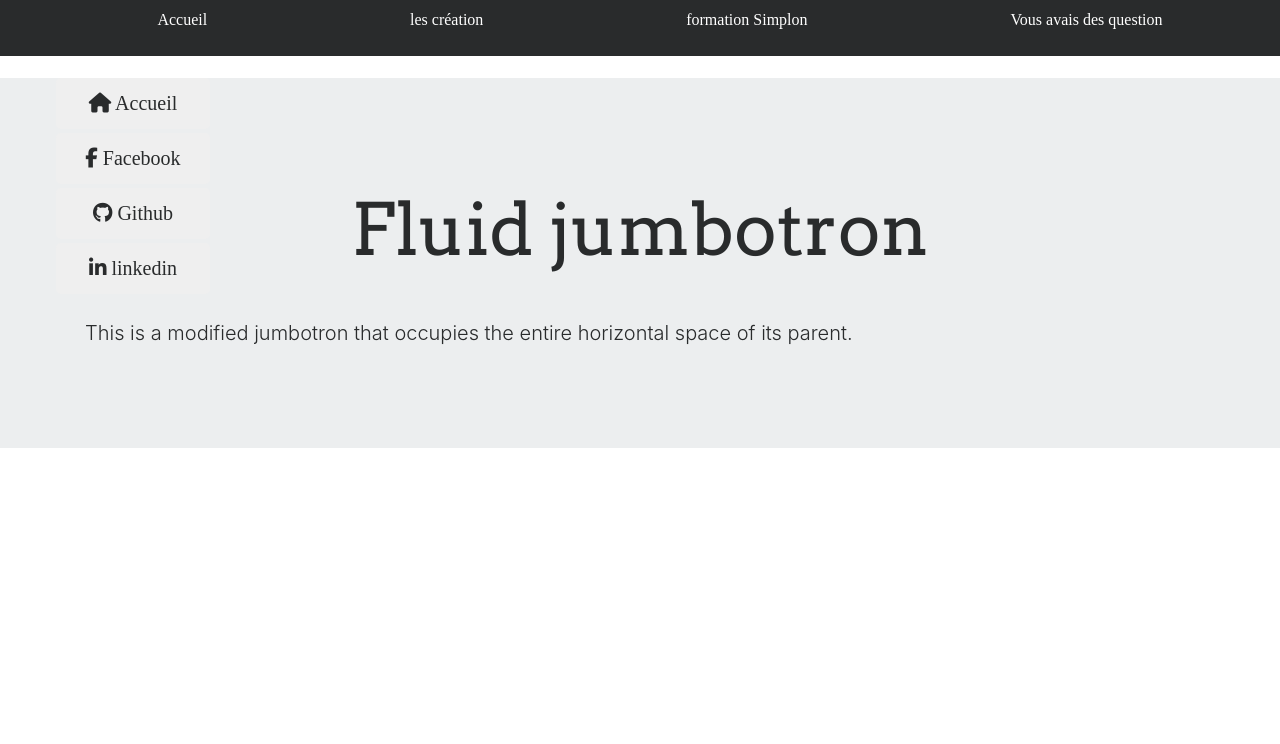
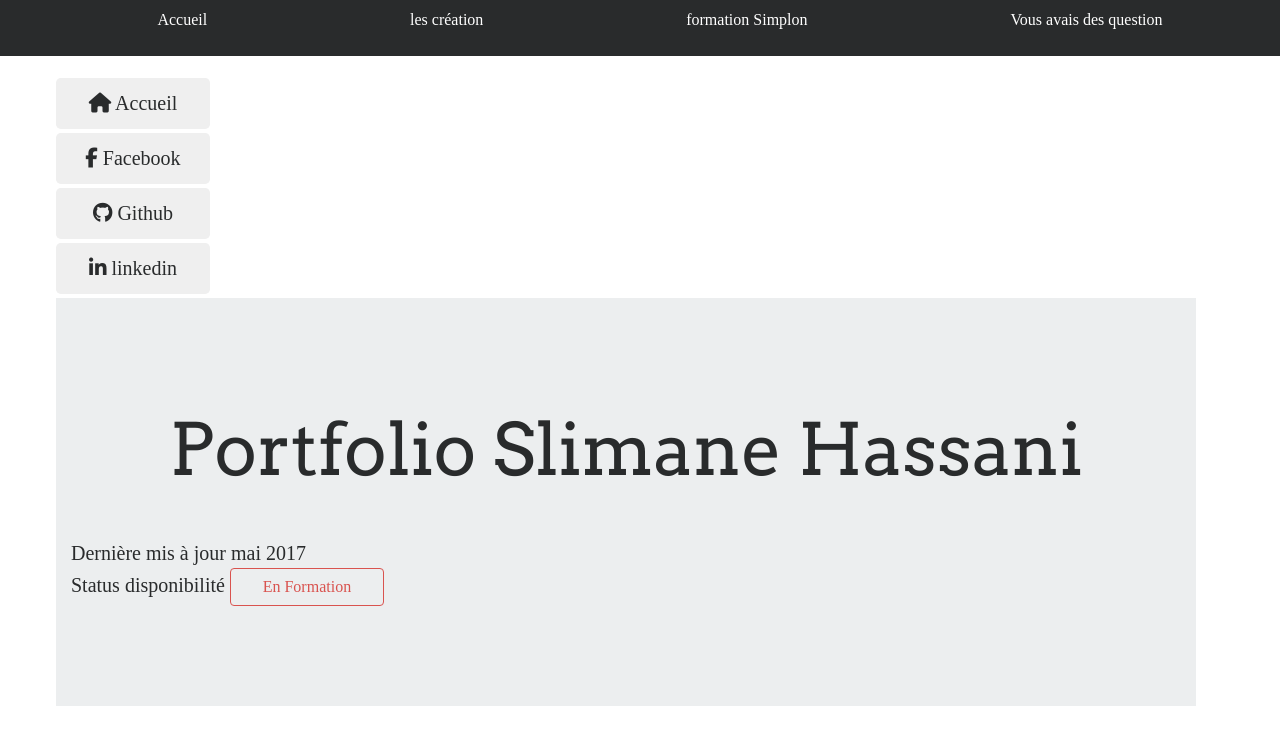
Before and after one commit to Slimaneha/Project-, a plain HTML site: page simplon.html in a window 1280 px wide. Drawn offline with nearby package versions, Linux system fonts and the light colour scheme; a web font is replaced by a local one.

```diff
--- a/simplon.html
+++ b/simplon.html
@@ -85,13 +85,15 @@
 
 
 
-    </div>
+   <div class="jumbotron jumbotron-fluid">
+  <div class="container">
+    <h1 class="display-3">Portfolio Slimane Hassani</h1>
+    <p class="lead"> Dernière mis à jour mai 2017 <br>
 
-<div class="jumbotron jumbotron-fluid">
-  <div class="container">
-    <h1 class="display-3">Fluid jumbotron</h1>
-    <p class="lead">This is a modified jumbotron that occupies
-                    the entire horizontal space of its parent.</p>
+    Status disponibilité  <a href="simplon.html"><button type="button" class="btn btn-outline-danger">En Formation </button></a>
+                    </p>
+
+
   </div>
 
 
```
Also changed, not shown: index.html (+8 -3 lines), rendu.html (+7 -3 lines).
